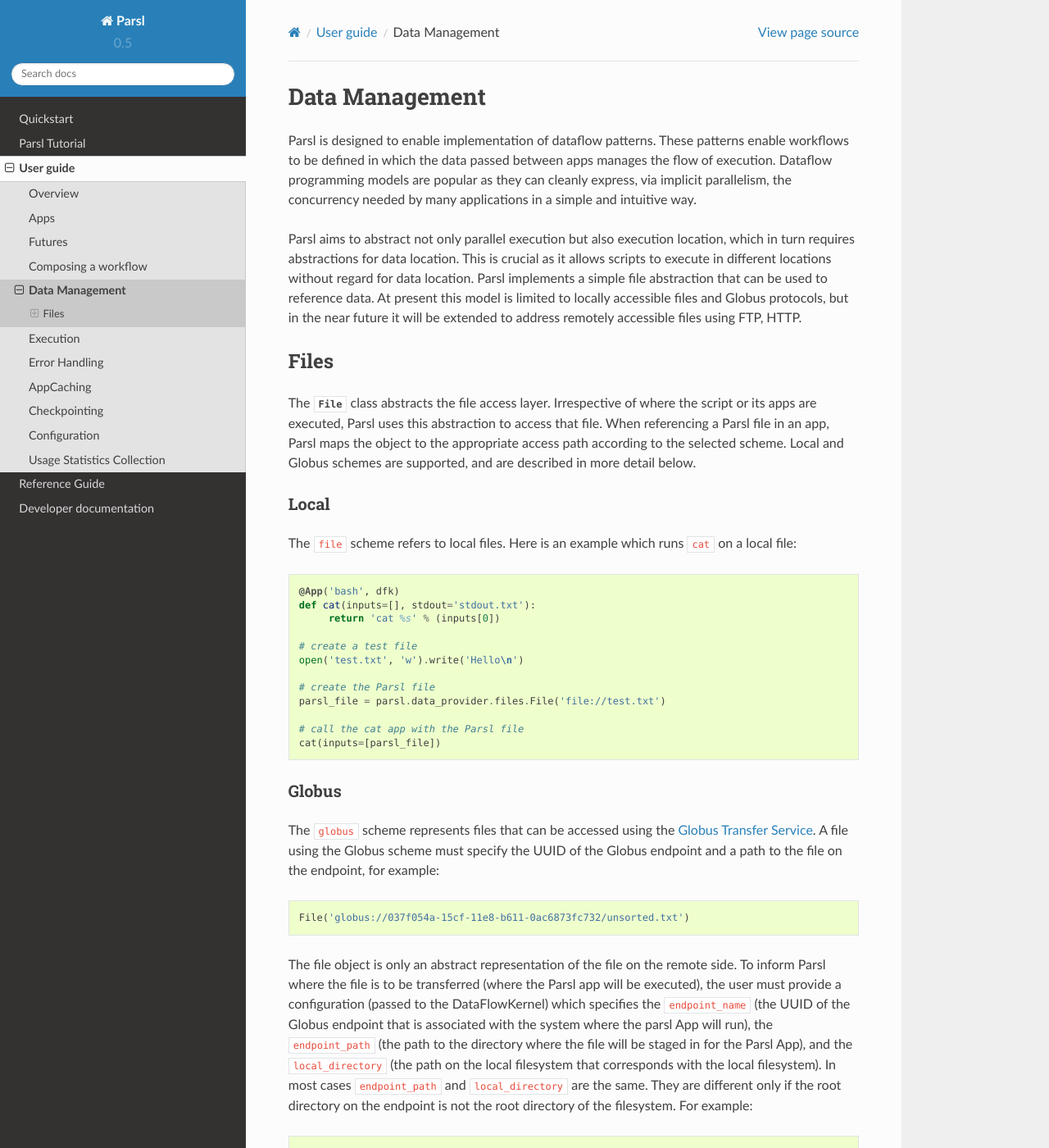
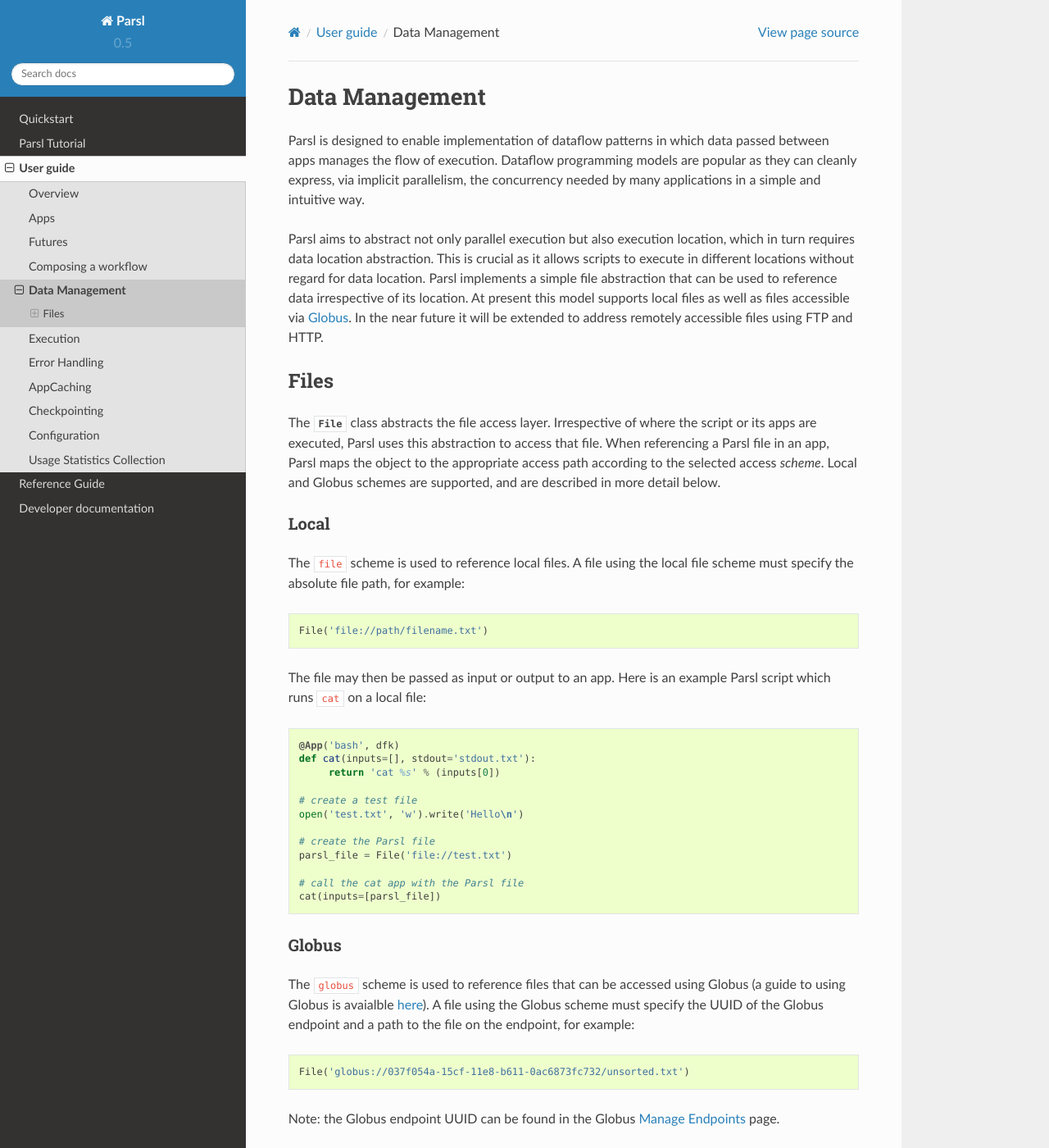
Before and after one commit to Parsl/parsl, a Sphinx documentation site: the page built from docs/userguide/data.rst, in a window 1280 px wide and 1400 px high. Shown: the whole window at 82% size. Built offline with Sphinx 7.4.7 and the Read the Docs theme 2.0.0, drawn with Linux system fonts in a browser that asks for light colours; pages that are not in the unit, such as notebooks, are missing from menus; cross-references to code outside the pages are shown as plain code; some of the changed text lies outside the part shown.

Commit message:
Updating data docs

```diff
--- a/docs/userguide/data.rst
+++ b/docs/userguide/data.rst
@@ -3,20 +3,26 @@
 Data Management
 ===============
 
-Parsl is designed to enable implementation of dataflow patterns. These patterns enable workflows to be defined in which the data passed between apps manages the flow of execution. Dataflow programming models are popular as they can cleanly express, via implicit parallelism, the concurrency needed by many applications in a simple and intuitive way.
+Parsl is designed to enable implementation of dataflow patterns in which data passed between apps manages the flow of execution. Dataflow programming models are popular as they can cleanly express, via implicit parallelism,  the concurrency needed by many applications in a simple and intuitive way.
 
-Parsl aims to abstract not only parallel execution but also execution location, which in turn requires abstractions for data location. This is crucial as it allows scripts to execute in different locations without regard for data location. Parsl implements a simple file abstraction that can be used to reference data. At present this model is limited to locally accessible files and Globus protocols, but in the near future it will be extended to address remotely accessible files using FTP, HTTP.
+Parsl aims to abstract not only parallel execution but also execution location, which in turn requires data location abstraction. This is crucial as it allows scripts to execute in different locations without regard for data location. Parsl implements a simple file abstraction that can be used to reference data irrespective of its location. At present this model supports local files as well as files accessible via `Globus <https://globus.org>`_. In the near future it will be extended to address remotely accessible files using FTP and HTTP.
 
 Files
 -----
 
-The :py:class:`~parsl.data_provider.files.File` class abstracts the file access layer. Irrespective of where the script or its apps are executed, Parsl uses this abstraction to access that file. When referencing a Parsl file in an app, Parsl maps the object to the appropriate access path according to the selected scheme. Local and Globus schemes are supported, and are described in more detail below.
+The :py:class:`~parsl.data_provider.files.File` class abstracts the file access layer. Irrespective of where the script or its apps are executed, Parsl uses this abstraction to access that file. When referencing a Parsl file in an app, Parsl maps the object to the appropriate access path according to the selected access *scheme*. Local and Globus schemes are supported, and are described in more detail below.
 
 
 Local
 ^^^^^
 
-The `file` scheme refers to local files. Here is an example which runs `cat` on a local file:
+The `file` scheme is used to reference local files.  A file using the local file scheme must specify the absolute file path, for example:
+
+.. code-block:: python
+
+        File('file://path/filename.txt')
+
+The file may then be passed as input or output to an app. Here is an example Parsl script which runs `cat` on a local file:
 
 .. code-block:: python
 
@@ -28,7 +34,7 @@
        open('test.txt', 'w').write('Hello\n')
 
        # create the Parsl file
-       parsl_file = parsl.data_provider.files.File('file://test.txt')
+       parsl_file = File('file://test.txt')
 
        # call the cat app with the Parsl file
        cat(inputs=[parsl_file])
@@ -36,44 +42,37 @@
 Globus
 ^^^^^^
 
-The `globus` scheme represents files that can be accessed using the `Globus Transfer Service
-<https://docs.globus.org/how-to/get-started/>`_. A file using the Globus scheme must specify the UUID of the Globus
+The `globus` scheme is used to reference files that can be accessed using Globus (a guide to using Globus is avaialble `here
+<https://docs.globus.org/how-to/get-started/>`_). A file using the Globus scheme must specify the UUID of the Globus
 endpoint and a path to the file on the endpoint, for example:
 
 .. code-block:: python
 
         File('globus://037f054a-15cf-11e8-b611-0ac6873fc732/unsorted.txt')
 
-The file object is only an abstract representation of the file on the remote side. To inform Parsl where the file is to be transferred (where the Parsl app will be executed), the user must provide a configuration (passed to the DataFlowKernel) which specifies the `endpoint_name` (the UUID of the Globus endpoint that is associated with the system where the parsl App will run), the `endpoint_path` (the path to the directory where the file will be staged in for the Parsl App), and the `local_directory` (the path on the local filesystem that corresponds with the local filesystem). In most cases `endpoint_path` and `local_directory` are the same. They are different only if the root directory on the endpoint is not the root directory of the filesystem. For example:
+Note: the Globus endpoint UUID can be found in the Globus `Manage Endpoints <https://www.globus.org/app/endpoints>`_ page.
+
+Like the local file scheme, Globus files may be passed as input or output to a Parsl app. However, in the Globus case, the file object is only an abstract representation of the file on the remote side and thus the file must be staged to or from the execution site.  For example, to stage in (transfer a file to the site where the Parsl app will be executed), the :py:meth:`~parsl.data_provider.files.File.stage_in` and :py:meth:`~parsl.app.DataFuture.result` functions must be executed explicitly, for example:
 
 .. code-block:: python
 
-        config = {
-            "sites": [
-                {
-                    "data": {
-                        "globus": {
-                            "endpoint_name": "af7bda53-6d04-11e5-ba46-22000b92c6ec",
-                            "endpoint_path": "/home/$USER/",
-                            "local_directory": "/home/$USER/",
-                        }
-                    }
-                }
-            ]
-        }
-
-
-To stage in (transfer a file to the location where the Parsl app will be executed), the :py:meth:`~parsl.data_provider.files.File.stage_in` and :py:meth:`~parsl.app.DataFuture.result` method must be executed explicitly, for example:
-
-.. code-block:: python
-
-        unsorted_file = File('globus://037f054a-15cf-11e8-b611-0ac6873fc732/foo/bar/unsorted.txt')
+        unsorted_file = File('globus://037f054a-15cf-11e8-b611-0ac6873fc732/unsorted.txt')
 
         dfu = unsorted_file.stage_in()
         dfu.result()
 
+To stage a file out (transfer a file from the site where the Parsl app is executed), the :py:meth:`~parsl.data_provider.files.File.stage_out` and :py:meth:`~parsl.app.DataFuture.result` functions must be executed explicitly, for example:
 
-Here is a full example:
+.. code-block:: python
+
+        f = sort_strings(inputs=[unsorted_file], outputs=[sorted_file])
+        f.result()
+
+        dfs = sorted_file.stage_out()
+        dfs.result()
+
+
+Parsl scripts may combine staging of files in and out of apps. For example, the following script stages a file from a remote Globus endpoint, it then sorts the strings in that file, and stages the sorted output file to another remote endpoint.
 
 .. code-block:: python
 
@@ -87,8 +86,8 @@
                         s.write(e)
 
 
-        unsorted_file = File('globus://037f054a-15cf-11e8-b611-0ac6873fc732/foo/bar/unsorted.txt')
-        sorted_file = File ('globus://ddb59aef-6d04-11e5-ba46-22000b92c6ec/baz/sorted.txt')
+        unsorted_file = File('globus://037f054a-15cf-11e8-b611-0ac6873fc732/unsorted.txt')
+        sorted_file = File ('globus://ddb59aef-6d04-11e5-ba46-22000b92c6ec/sorted.txt')
 
         dfu = unsorted_file.stage_in()
         dfu.result()
@@ -98,3 +97,43 @@
 
         dfs = sorted_file.stage_out()
         dfs.result()
+
+
+
+Configuration
+^^^^^^^^^^^^^
+
+To inform Parsl where the file is to be transferred to or from (i.e., where the Parsl app is executed), the configuration must specify the `endpoint_name` (the UUID of the Globus endpoint that is associated with the system where the parsl app is executed).
+
+In order to manage where data is staged users may configure the default "working_dir" on a site. This is specified in the data configuration object as follows:
+
+.. code-block:: python
+
+        config = {
+            "sites": [
+                {
+                    "data": {
+                         "working_dir" : "/home/user/parsl_script"
+                     }
+                }
+            ]
+        }
+
+In some cases, for example when using a Globus `shared endpoint <https://www.globus.org/data-sharing>`_ or when a Globus DTN is mounted on a supercomputer, the path seen by Globus is not the same as the local path seen by Parsl. In this case the configuration may optionally specify a mapping between the `endpoint_path` (the common root path seen in Globus), and the `local_path` (the common root path on the local file system). In most cases `endpoint_path` and `local_path` are the same.
+
+.. code-block:: python
+
+        config = {
+            "sites": [
+                {
+                ...
+                    "data": {
+                        "globus": {
+                            "endpoint_name": "7d2dc622-2edb-11e8-b8be-0ac6873fc732",
+                             "endpoint_path": "/",
+                             "local_path" : "/home/user"
+                         }
+                     }
+                }
+            ]
+        }
```
